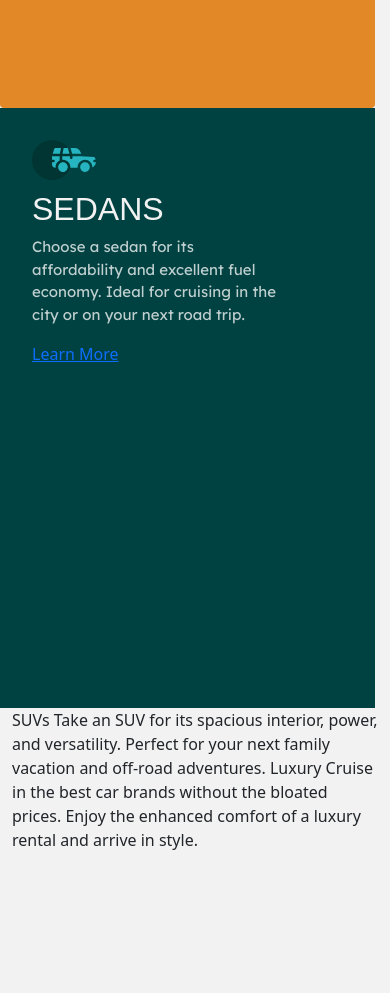
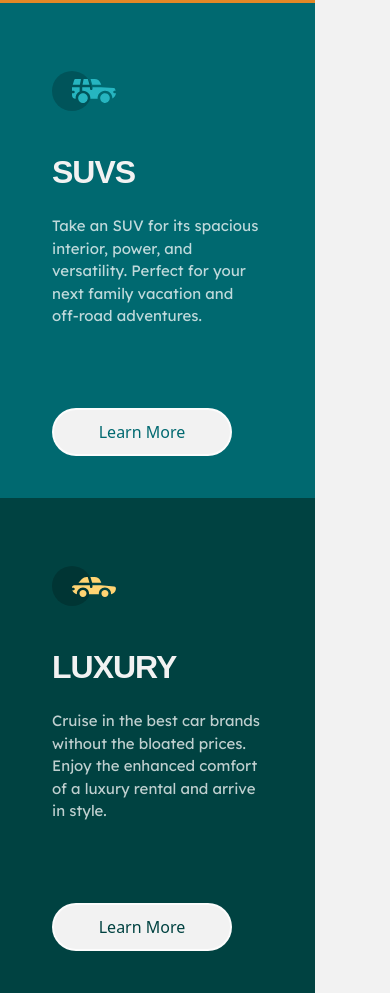
Before and after one commit to AwrelH/3columnCardcomponent, a plain HTML site: page index.html in a window 390 px wide. Shown: the part 540-1533 px from the top of the page. Before the commit the page ends 1392 px from the top, so only its background shows below. Drawn offline with nearby package versions, Linux system fonts and the light colour scheme.

Commit message:
just some smaller tweaks left before submit, want to center divs on small screen

```diff
--- a/index.html
+++ b/index.html
@@ -12,8 +12,9 @@
 
   <link rel="stylesheet" href="style.css">
   <link rel="preconnect" href="https://fonts.googleapis.com">
-<link rel="preconnect" href="https://fonts.gstatic.com" crossorigin>
-<link href="https://fonts.googleapis.com/css2?family=Big+Shoulders+Display&family=Lexend+Deca&display=swap" rel="stylesheet">
+  <link rel="preconnect" href="https://fonts.gstatic.com" crossorigin>
+  <link href="https://fonts.googleapis.com/css2?family=Big+Shoulders+Display&family=Lexend+Deca&display=swap"
+    rel="stylesheet">
 
   <title>Frontend Mentor | 3-column preview card component</title>
 
@@ -22,13 +23,20 @@
 </head>
 
 <body>
-  <main class="container mt-5">
+  <main class="container rounded mt-5">
     <div class="row">
 
       <!-- first card -->
-      <div class="col-4 rounded card-settings">
+      <div class="col-sm-4 card-settings">
         <div class="icon pt-3 rounded-circle">
-          <svg width="64" height="40" xmlns="http://www.w3.org/2000/svg"><g fill="none" fill-rule="evenodd"><circle fill="#000" opacity=".201" cx="20" cy="20" r="20"/><path d="M52.936 24.11c1.942 0 3.517 1.542 3.517 3.445 0 1.903-1.575 3.445-3.517 3.445s-3.516-1.542-3.516-3.445c0-1.903 1.574-3.445 3.516-3.445zm-21.957 0c1.942 0 3.517 1.542 3.517 3.445 0 1.903-1.575 3.445-3.517 3.445s-3.516-1.542-3.516-3.445c0-1.903 1.574-3.445 3.516-3.445zm6.948-4.848v1.429c0 .716.61 1.293 1.348 1.259a1.295 1.295 0 001.225-1.295v-1.393h8.256l13.483 1.313c.956.093 1.676.881 1.676 1.814 0 2.89-2.126 5.303-4.926 5.819.397-3.557-2.458-6.62-6.053-6.62-3.646 0-6.504 3.14-6.039 6.723h-9.879c.466-3.588-2.397-6.722-6.039-6.722-3.595 0-6.45 3.062-6.052 6.62-2.14-.398-3.916-1.912-4.61-3.931h1.142c.731 0 1.32-.598 1.285-1.322-.033-.678-.629-1.2-1.322-1.2H20v-.251c0-1.274 1.066-2.243 2.306-2.243h15.62zM42.59 11c2.645 0 4.99 1.556 5.972 3.963l.726 1.779H40.17L38.413 11h4.178zm-6.865 0l1.758 5.741H26.505l3.357-3.654A6.502 6.502 0 0134.644 11h1.082z" fill="#FFD473" fill-rule="nonzero"/></g></svg>
+          <svg width="64" height="40" xmlns="http://www.w3.org/2000/svg">
+            <g fill="none" fill-rule="evenodd">
+              <circle fill="#000" opacity=".201" cx="20" cy="20" r="20" />
+              <path
+                d="M52.936 24.11c1.942 0 3.517 1.542 3.517 3.445 0 1.903-1.575 3.445-3.517 3.445s-3.516-1.542-3.516-3.445c0-1.903 1.574-3.445 3.516-3.445zm-21.957 0c1.942 0 3.517 1.542 3.517 3.445 0 1.903-1.575 3.445-3.517 3.445s-3.516-1.542-3.516-3.445c0-1.903 1.574-3.445 3.516-3.445zm6.948-4.848v1.429c0 .716.61 1.293 1.348 1.259a1.295 1.295 0 001.225-1.295v-1.393h8.256l13.483 1.313c.956.093 1.676.881 1.676 1.814 0 2.89-2.126 5.303-4.926 5.819.397-3.557-2.458-6.62-6.053-6.62-3.646 0-6.504 3.14-6.039 6.723h-9.879c.466-3.588-2.397-6.722-6.039-6.722-3.595 0-6.45 3.062-6.052 6.62-2.14-.398-3.916-1.912-4.61-3.931h1.142c.731 0 1.32-.598 1.285-1.322-.033-.678-.629-1.2-1.322-1.2H20v-.251c0-1.274 1.066-2.243 2.306-2.243h15.62zM42.59 11c2.645 0 4.99 1.556 5.972 3.963l.726 1.779H40.17L38.413 11h4.178zm-6.865 0l1.758 5.741H26.505l3.357-3.654A6.502 6.502 0 0134.644 11h1.082z"
+                fill="#FFD473" fill-rule="nonzero" />
+            </g>
+          </svg>
         </div>
 
         <h1 class="card-text mt-5">
@@ -39,26 +47,63 @@
           or on your next road trip.
         </p>
 
-        <a class="mt-5 learn-more" href="#">Learn More</a>
+        <a class="learn-more sedan" href="#">Learn More</a>
 
       </div>
 
 
       <!-- second card -->
-      <div class="col-4 card-settings">
-        <div class="icon">
-          <svg width="64" height="40" xmlns="http://www.w3.org/2000/svg"><g fill="none" fill-rule="evenodd"><circle fill="#000" opacity=".201" cx="20" cy="20" r="20"/><path d="M31.002 22.358c2.917 0 5.18 2.593 4.762 5.506a4.828 4.828 0 01-2.962 3.778 4.797 4.797 0 01-5.3-1.165c-1.188-1.26-1.235-2.613-1.263-2.613-.42-2.924 1.857-5.506 4.763-5.506zm22 0c3.457 0 5.798 3.567 4.41 6.744A4.816 4.816 0 0152.3 31.94a4.826 4.826 0 01-4.06-4.077c-.42-2.915 1.846-5.506 4.762-5.506zm-15.04-6.083v1.462a1.29 1.29 0 001.352 1.29c.693-.033 1.227-.631 1.227-1.326v-1.426h8.3l13.056.716a1.29 1.29 0 011.164.917c.27.895.446 1.477.563 1.87h-1.047c-.694 0-1.291.534-1.324 1.228a1.29 1.29 0 001.288 1.352h1.445c-.164 2.225-1.57 4.193-3.6 5.05.13-4.212-3.255-7.63-7.384-7.63-4.317 0-7.762 3.718-7.358 8.086h-7.285c.43-4.655-3.503-8.531-8.131-8.046v-3.543h7.734zm-10.312 0v4.308a7.4 7.4 0 00-4.006 7.274 3.874 3.874 0 01-3.642-3.864v-1.635h1.46a1.29 1.29 0 000-2.58h-1.461v-3.213l.003-.29h7.646zm14.986-8.196c2.65 0 5 1.592 5.984 4.055l.63 1.579a5.525 5.525 0 01-.065-.004l-.026-.002-.034-.002-.022-.002a4.178 4.178 0 00-.224-.006l-.098-.001h-.039l-.136-.001h-.052l-.326-.001H40.211L38.528 8.08zm-13.632 0l-1.122 5.616h-7.144l1.47-4.71a1.29 1.29 0 011.231-.906h5.565zm6.832 0l1.683 5.615h-7.007l1.121-5.615h4.203z" fill="#26B5C0" fill-rule="nonzero"/></g></svg>
+
+
+
+      <div class="col-sm-4 card-settings">
+        <div class="icon pt-3 rounded-circle">
+          <svg width="64" height="40" xmlns="http://www.w3.org/2000/svg">
+            <g fill="none" fill-rule="evenodd">
+              <circle fill="#000" opacity=".201" cx="20" cy="20" r="20" />
+              <path
+                d="M31.002 22.358c2.917 0 5.18 2.593 4.762 5.506a4.828 4.828 0 01-2.962 3.778 4.797 4.797 0 01-5.3-1.165c-1.188-1.26-1.235-2.613-1.263-2.613-.42-2.924 1.857-5.506 4.763-5.506zm22 0c3.457 0 5.798 3.567 4.41 6.744A4.816 4.816 0 0152.3 31.94a4.826 4.826 0 01-4.06-4.077c-.42-2.915 1.846-5.506 4.762-5.506zm-15.04-6.083v1.462a1.29 1.29 0 001.352 1.29c.693-.033 1.227-.631 1.227-1.326v-1.426h8.3l13.056.716a1.29 1.29 0 011.164.917c.27.895.446 1.477.563 1.87h-1.047c-.694 0-1.291.534-1.324 1.228a1.29 1.29 0 001.288 1.352h1.445c-.164 2.225-1.57 4.193-3.6 5.05.13-4.212-3.255-7.63-7.384-7.63-4.317 0-7.762 3.718-7.358 8.086h-7.285c.43-4.655-3.503-8.531-8.131-8.046v-3.543h7.734zm-10.312 0v4.308a7.4 7.4 0 00-4.006 7.274 3.874 3.874 0 01-3.642-3.864v-1.635h1.46a1.29 1.29 0 000-2.58h-1.461v-3.213l.003-.29h7.646zm14.986-8.196c2.65 0 5 1.592 5.984 4.055l.63 1.579a5.525 5.525 0 01-.065-.004l-.026-.002-.034-.002-.022-.002a4.178 4.178 0 00-.224-.006l-.098-.001h-.039l-.136-.001h-.052l-.326-.001H40.211L38.528 8.08zm-13.632 0l-1.122 5.616h-7.144l1.47-4.71a1.29 1.29 0 011.231-.906h5.565zm6.832 0l1.683 5.615h-7.007l1.121-5.615h4.203z"
+                fill="#26B5C0" fill-rule="nonzero" />
+            </g>
+          </svg>
         </div>
 
-        <h1>
-          Sedans</h1>
+        <h1 class="card-text mt-5">
+          SUVS</h1>
 
-        <p class="text">
-          Choose a sedan for its affordability and excellent fuel economy. Ideal for cruising in the city
-          or on your next road trip.
+        <p class="text pt-3">
+          Take an SUV for its spacious interior, power, and versatility. Perfect for your next family vacation
+          and off-road adventures.
         </p>
 
-        <a href="#">Learn More</a>
+        <a class="learn-more suv" href="#">Learn More</a>
+
+      </div>
+
+
+
+      <!-- third card -->
+      <div class=" col-sm-4 card-settings">
+        <div class="icon pt-3 rounded-circle">
+          <svg width="64" height="40" xmlns="http://www.w3.org/2000/svg">
+            <g fill="none" fill-rule="evenodd">
+              <circle fill="#000" opacity=".201" cx="20" cy="20" r="20" />
+              <path
+                d="M52.936 24.11c1.942 0 3.517 1.542 3.517 3.445 0 1.903-1.575 3.445-3.517 3.445s-3.516-1.542-3.516-3.445c0-1.903 1.574-3.445 3.516-3.445zm-21.957 0c1.942 0 3.517 1.542 3.517 3.445 0 1.903-1.575 3.445-3.517 3.445s-3.516-1.542-3.516-3.445c0-1.903 1.574-3.445 3.516-3.445zm6.948-4.848v1.429c0 .716.61 1.293 1.348 1.259a1.295 1.295 0 001.225-1.295v-1.393h8.256l13.483 1.313c.956.093 1.676.881 1.676 1.814 0 2.89-2.126 5.303-4.926 5.819.397-3.557-2.458-6.62-6.053-6.62-3.646 0-6.504 3.14-6.039 6.723h-9.879c.466-3.588-2.397-6.722-6.039-6.722-3.595 0-6.45 3.062-6.052 6.62-2.14-.398-3.916-1.912-4.61-3.931h1.142c.731 0 1.32-.598 1.285-1.322-.033-.678-.629-1.2-1.322-1.2H20v-.251c0-1.274 1.066-2.243 2.306-2.243h15.62zM42.59 11c2.645 0 4.99 1.556 5.972 3.963l.726 1.779H40.17L38.413 11h4.178zm-6.865 0l1.758 5.741H26.505l3.357-3.654A6.502 6.502 0 0134.644 11h1.082z"
+                fill="#FFD473" fill-rule="nonzero" />
+            </g>
+          </svg>
+        </div>
+
+        <h1 class="card-text mt-5">
+          Luxury</h1>
+
+        <p class="text pt-3">
+          Cruise in the best car brands without the bloated prices. Enjoy the enhanced comfort of a luxury
+          rental and arrive in style.
+        </p>
+
+        <a class="learn-more lux" href="#">Learn More</a>
 
       </div>
 
@@ -66,16 +111,6 @@
     </div>
 
 
-
-
-    SUVs
-    Take an SUV for its spacious interior, power, and versatility. Perfect for your next family vacation
-    and off-road adventures.
-
-    Luxury
-    Cruise in the best car brands without the bloated prices. Enjoy the enhanced comfort of a luxury
-    rental and arrive in style.
-
   </main>
 
 </body>
--- a/style.css
+++ b/style.css
@@ -2,6 +2,14 @@
 
 body {
     background-color: hsl(0, 0%, 95%);
+}
+
+.container {
+    margin: 0 auto;
+}
+
+.row {
+    border-radius: 5px;
 }
 
 .text {
@@ -9,9 +17,9 @@ body {
 }
 
 .card-settings {
-    padding: 32px;
-    height: 600px;
-    width: 375px;
+    padding: 52px;
+    height: 495px;
+    width: 315px;
 }
 
 .card-settings:nth-of-type(1) {
@@ -22,7 +30,7 @@ body {
     background-color: hsl(184, 100%, 22%);
 }
 
-.card-settings:nth-of-type(2) {
+.card-settings:nth-of-type(3) {
     background-color:  hsl(179, 100%, 13%);
 }
 
@@ -31,28 +39,25 @@ h1 {
     text-transform: uppercase;
     font-size: 2rem;
     color: hsl(0, 0%, 95%);
+    font-weight: 700;
+    letter-spacing: -1px;
 }
 
 p {
     font-family: 'Lexend Deca', sans-serif;
     color: hsla(0, 0%, 100%, 0.75);
     font-size: 15px;
-    width: 28ch;
+
 }
 
 .icon {
     height: 50px;
-    width: 50px;
-/*
-    background-color: black;
-    opacity: .3; */
-
+    width: 50px
 }
 
 .learn-more {
     padding: 10px;
     text-decoration: none;
-
     border: 2px solid hsla(0, 0%, 100%, 0.75);
     border-radius: 30px;
     display: flex;
@@ -60,32 +65,34 @@ p {
     align-items: center;
     text-align: center;
     background-color:hsl(0, 0%, 95%);
-    font-weight: 400;
+    margin-top: 5rem;
+    margin-bottom: 2rem;
+    width: 180px;
 
 
 }
-.learn-more:nth-of-type(1) {
+.sedan{
     color: hsl(31, 77%, 52%);
 }
-.learn-more:nth-of-type(2) {
+.suv{
     color: hsl(184, 100%, 22%);
 }
-.learn-more:nth-of-type(3) {
+.lux {
     color:  hsl(179, 100%, 13%);
 }
 
-.learn-more:active:nth-last-of-type(1) {
+.learn-more:active:nth-of-type(1) {
     background-color: hsl(31, 77%, 52%);
     color: hsl(0, 0%, 95%) ;
 
 }
 
-a:active:nth-last-of-type(2) {
+.learn-more:active:nth-of-type(2) {
     background-color: hsl(184, 100%, 22%);
     color: hsl(0, 0%, 95%) ;
 }
 
-a:active:nth-last-of-type(3) {
+.learn-more:active:nth-of-type(3) {
     background-color:  hsl(179, 100%, 13%);
     color: hsl(0, 0%, 95%) ;
 }
```
